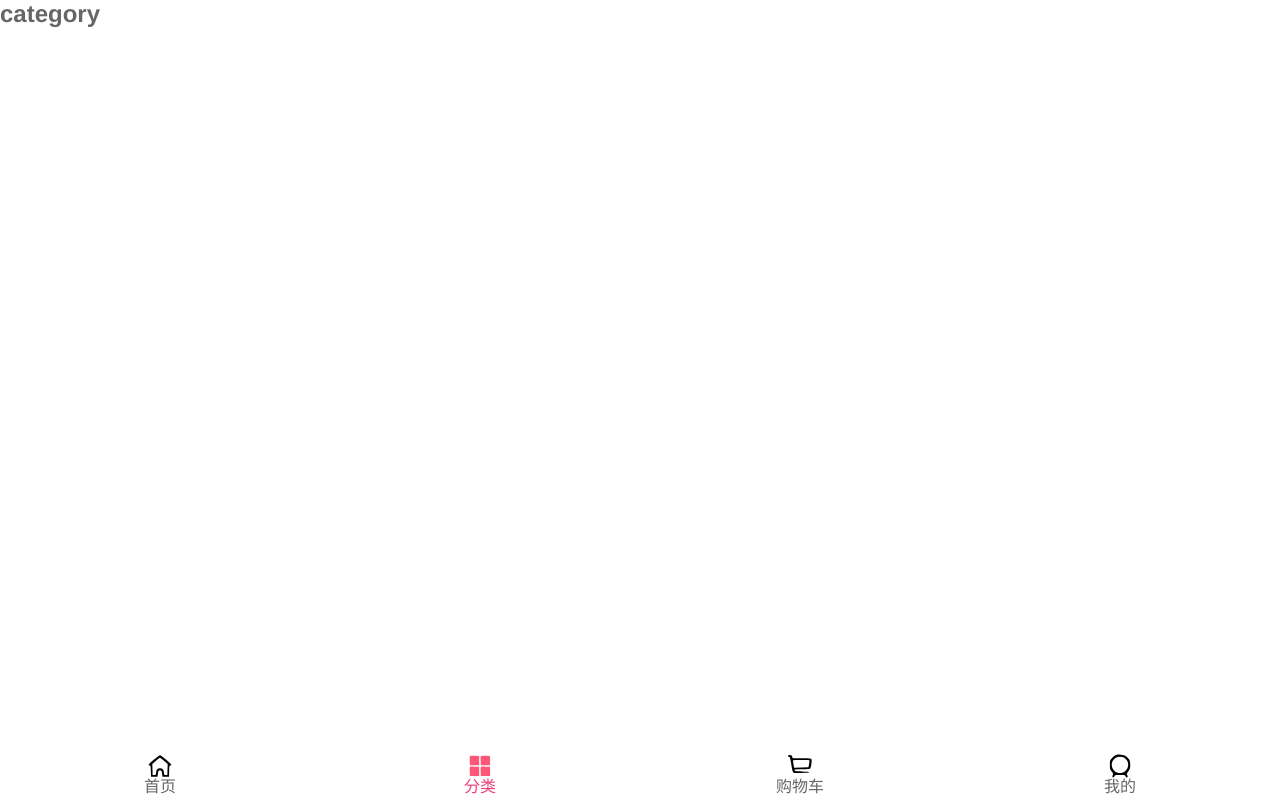
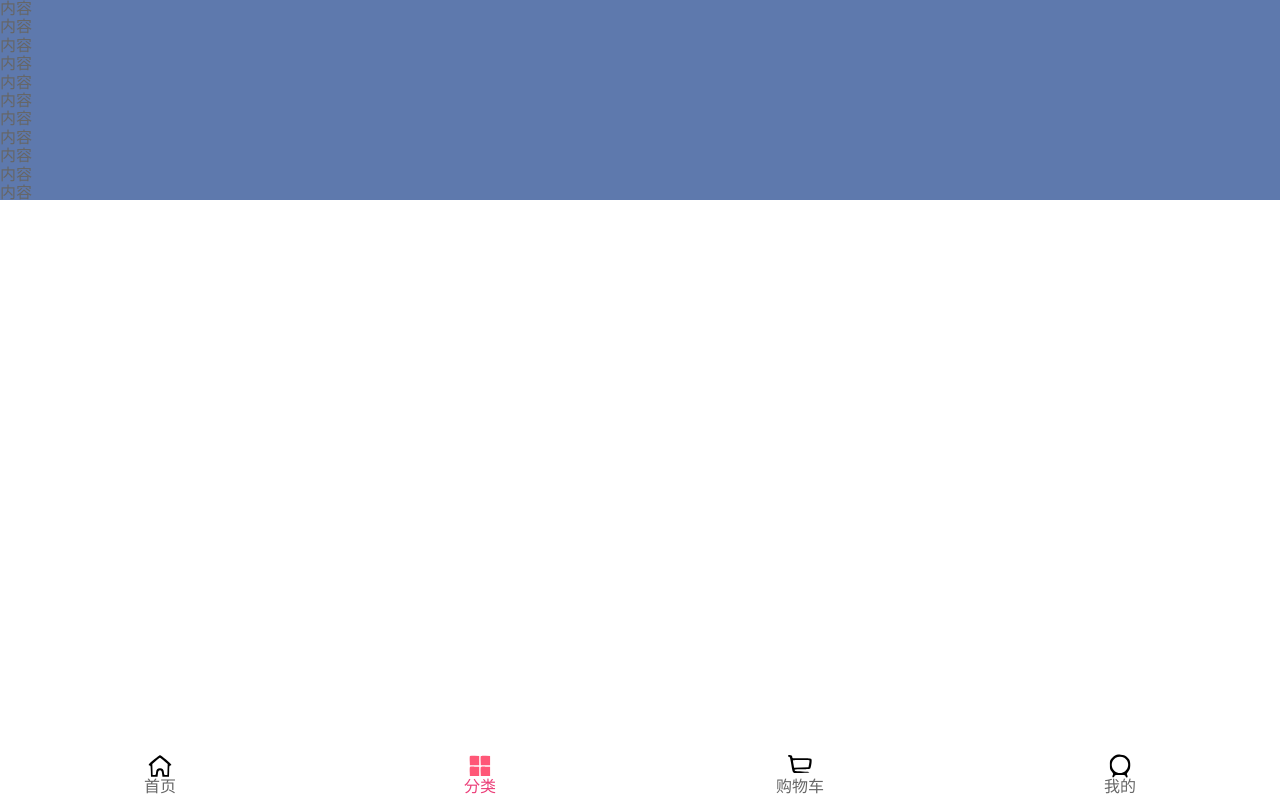
Before and after one commit to damowuseng/mall, a Vue app: page /#/category in a window 1280 px wide. Built offline with nearby package versions, Linux system fonts and the light colour scheme.

Commit message:
上拉加载更多、返回top按钮

```diff
--- a/package.json
+++ b/package.json
@@ -9,6 +9,7 @@
   },
   "dependencies": {
     "axios": "^0.21.1",
+    "better-scroll": "^2.4.1",
     "core-js": "^3.6.5",
     "vue": "^2.6.11",
     "vue-router": "^3.5.2"
--- /dev/null
+++ b/src/components/common/backTop/BackTop.vue
@@ -0,0 +1,23 @@
+<template>
+  <div class="back-top">
+    <img src="../../../assets/img/common/top.png" alt="">
+  </div>
+</template>
+
+<script>
+  export default {
+    name: "BackTop"
+  }
+</script>
+
+<style scoped>
+  .back-top {
+    position: fixed;
+    right: 8px;
+    bottom: 48px;
+  }
+  .back-top img {
+    width: 41px;
+    height: 41px;
+  }
+</style>
--- /dev/null
+++ b/src/components/common/scroll/Scroll.vue
@@ -0,0 +1,59 @@
+<template>
+  <div class="wrapper" ref="wrapper">
+    <div class="content">
+      <slot></slot>
+    </div>
+  </div>
+</template>
+
+<script>
+  import BetterScroll from 'better-scroll'
+  export default {
+    name: "Scroll",
+    props: {
+      probeType: {
+        type: Number,
+        default: 0,
+      },
+      pullUpLoad: {
+        type: Boolean,
+        default: false
+      }
+    },
+    data() {
+      return {
+        scroll: null,
+      }
+    },
+    mounted() {
+      this.scroll = new BetterScroll(this.$refs.wrapper, {
+        click: true,
+        probeType: this.probeType,
+        pullUpLoad: this.pullUpLoad
+      })
+
+      // 监听滚动的位置
+      this.scroll.on('scroll', position => {
+        // console.log(position);
+        this.$emit('scroll', position)
+      })
+      //上拉加载更多
+      this.scroll.on('pullingUp', () => {
+        this.$emit('pullingUp')
+        // console.log('g更多');
+      })
+    },
+    methods: {
+      scrollTop(x, y, time=500) {
+        this.scroll.scrollTo(x, y, time)
+      },
+      finishPullUp() {
+        this.scroll.finishPullUp()
+      }
+    }
+  }
+</script>
+
+<style scoped>
+
+</style>
--- a/src/components/content/goods/GoodsListItem.vue
+++ b/src/components/content/goods/GoodsListItem.vue
@@ -5,6 +5,16 @@
 <!--      <span>商品描述</span>-->
 <!--      <span>收藏数量</span>-->
 <!--    </div>-->
+    <li>测试填充goods</li>
+    <li>测试填充goods</li>
+    <li>测试填充goods</li>
+    <li>测试填充goods</li>
+    <li>测试填充goods</li>
+    <li>测试填充goods</li>
+    <li>测试填充goods</li>
+    <li>测试填充goods</li>
+    <li>测试填充goods</li>
+    <li>测试填充goods</li>
     <li>测试填充goods</li>
     <li>测试填充goods</li>
     <li>测试填充goods</li>
--- a/src/views/category/Category.vue
+++ b/src/views/category/Category.vue
@@ -1,13 +1,66 @@
 <template>
-	<h2>category</h2>
+	<div class="wrapper">
+		<ul>
+			<li>内容</li>
+			<li>内容</li>
+			<li>内容</li>
+			<li>内容</li>
+			<li>内容</li>
+			<li>内容</li>
+			<li>内容</li>
+			<li>内容</li>
+			<li>内容</li>
+			<li>内容</li>
+			<li>内容</li>
+			<li>内容</li>
+			<li>内容</li>
+			<li>内容</li>
+			<li>1</li>
+			<li>1</li>
+			<li>1</li>
+			<li>1</li>
+			<li>1</li>
+			<li>1</li>
+			<li>1</li>
+			<li>1</li>
+			<li>1</li>
+			<li>1</li>
+			<li>1</li>
+			<li>1</li>
+			<li>1</li>
+			<li>1</li>
+			<li>1</li>
+		</ul>
+	</div>
+
 </template>
 
 <script>
+	import BetterScroll from 'better-scroll'
+	// let bs = new BetterScroll('.wrapper', {})
+
 	export default {
-		name: "Category"
+		name: "Category",
+		mounted() {
+			this.scroll  = new BetterScroll('.wrapper', {
+				probeType: 3,
+				pullUpLoad: true
+			})
+			// this.scroll.on('scroll', position => {
+			// 	console.log(position);
+			// })
+			this.scroll.on('pullingUp', () => {
+				console.log("更多");
+			})
+		}
+
 	}
 </script>
 
 <style scoped>
-
+	.wrapper {
+		height: 200px;
+		background-color: #5e79ad;
+		overflow: hidden;
+	}
 </style>
--- a/src/views/home/Home.vue
+++ b/src/views/home/Home.vue
@@ -1,11 +1,18 @@
 <template>
 	<div id="home">
 		<nav-bar class="home-nav"><div slot="center">购物街</div></nav-bar>
-		<home-swiper/>
-		<recommend/>
-		<feature-view/>
-		<tab-control :titles="['流行', '新款', '精选']" @tabClick="tabClick"></tab-control>
-		<goods-list :goods="showGoods"/>
+
+		<scroll class="content" ref="scroll"
+						:probe-type="3" @scroll="contentScroll"
+						:pull-up-load="true" @pullingUp="loadMore">
+			<home-swiper/>
+			<recommend/>
+			<feature-view/>
+			<tab-control :titles="['流行', '新款', '精选']" @tabClick="tabClick" class="tab-control"></tab-control>
+			<goods-list :goods="showGoods"/>
+		</scroll>
+<!--		监听组件原生事件时，必须给对应事件加上.native修饰符-->
+		<back-top @click.native="backClick" v-show="isShowTop"></back-top>
 
 <!--		有真实数据时候用以下代码-->
 <!--		<home-swiper :banners="banners"/>-->
@@ -20,6 +27,8 @@
 	import FeatureView from "./childcomponents/FeatureView";
 	import TabControl from "../../components/content/tabcontrol/TabControl";
 	import GoodsList from "../../components/content/goods/GoodsList";
+	import Scroll from "../../components/common/scroll/Scroll";
+	import BackTop from "../../components/common/backTop/BackTop";
 
 	// 导入数据请求模块
 	import { getHomeData, getHomeGoods } from "../../network/home";
@@ -33,7 +42,9 @@
 			Recommend,
 			FeatureView,
 			TabControl,
-			GoodsList
+			GoodsList,
+			Scroll,
+			BackTop
 		},
 		data() {
 			return {
@@ -47,7 +58,8 @@
 					'new': {page:0, list: []},
 					'sell': {page:0, list: []}
 				},
-				currentType: 'pop'
+				currentType: 'pop',
+				isShowTop: false
 			}
 		},
 		computed: {
@@ -69,7 +81,10 @@
 			getTopData() {
 				getHomeData().then(res => {
 				this.result = res
-				// // 也可以进行数据分类
+					/**
+					 * 也可以进行数据分类
+					 * 有数据用一下代码
+					 */
 				// this.banners = res.data.banner
 				// this.imgs = res.data.img
 				// this.recommends = res.data.recommends
@@ -78,8 +93,11 @@
 			getGoods(type) {
 				const page = this.goods[type].page + 1
 				getHomeGoods(type, page).then(res => {
-				this.goods[type].list.push(...res.data.list)
+					this.goods[type].list.push(...res.data.list)
 					this.goods[type].page += 1
+
+					this.$refs.scroll.finishPullUp()
+
 			})
 			},
 
@@ -98,14 +116,52 @@
 				}
 				console.log(index);
 				console.log(this.currentType);
-			}
+			},
+			backClick() {
+				this.$refs.scroll.scrollTop(0,0)
+			},
+
+			// 监听鼠标坐标根据y值决定是否现实backtop图标
+			contentScroll(position) {
+				this.isShowTop = (-position.y) > 200
+				// console.log(position);
+			},
+			// 监听上拉加载事件
+			loadMore() {
+				this.getGoods(this.currentType)
+				console.log(111);
+			},
 		}
 	}
 </script>
 
 <style scoped>
+	#home {
+		padding-top: 44px;
+		height: 100vh;
+		position: relative;
+	}
 	.home-nav {
 		background-color: var(--color-tint);
 		color: white;
+		position: fixed;
+		left: 0;
+		right: 0;
+		top: 0;
+		z-index: 999;
+
+	}
+	.tab-control {
+		position: sticky;
+		top: 44px;
+		z-index: 9;
+	}
+	.content {
+		position: absolute;
+		top: 44px;
+		bottom: 49px;
+		right: 0;
+		left: 0;
+		overflow: hidden;
 	}
 </style>
--- a/src/views/home/childcomponents/FeatureView.vue
+++ b/src/views/home/childcomponents/FeatureView.vue
@@ -15,5 +15,6 @@
 <style scoped>
   .feature img {
     width: 100%;
+
   }
 </style>
--- a/src/views/home/childcomponents/HomeSwiper.vue
+++ b/src/views/home/childcomponents/HomeSwiper.vue
@@ -35,7 +35,7 @@
 <style scoped>
 	.sw {
 		width: 100%;
-		height: 180px;
+		height: 170px;
 		background-color: #666666;
 		color: white;
 	}
```
Also changed, not shown: 1 other file (tests, documents, lock files or other folders).
